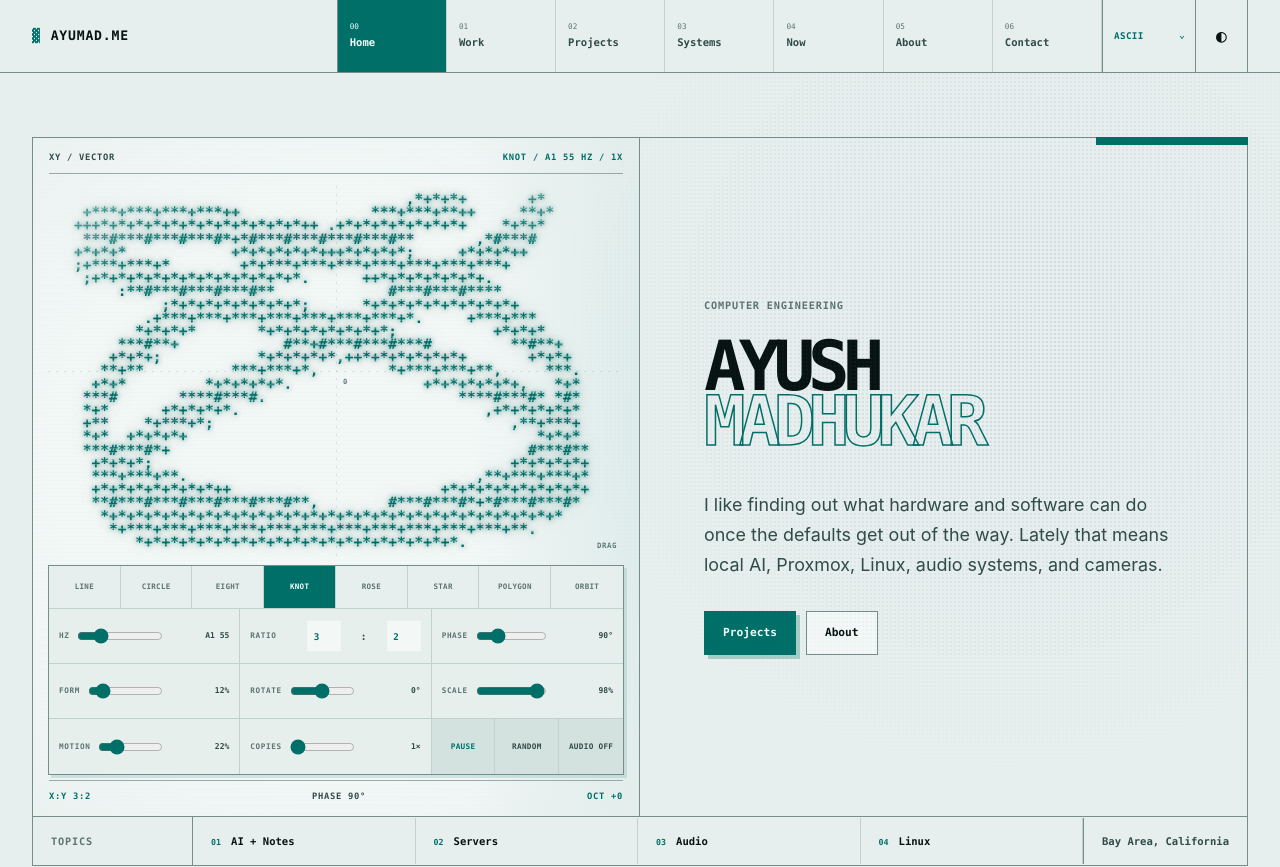
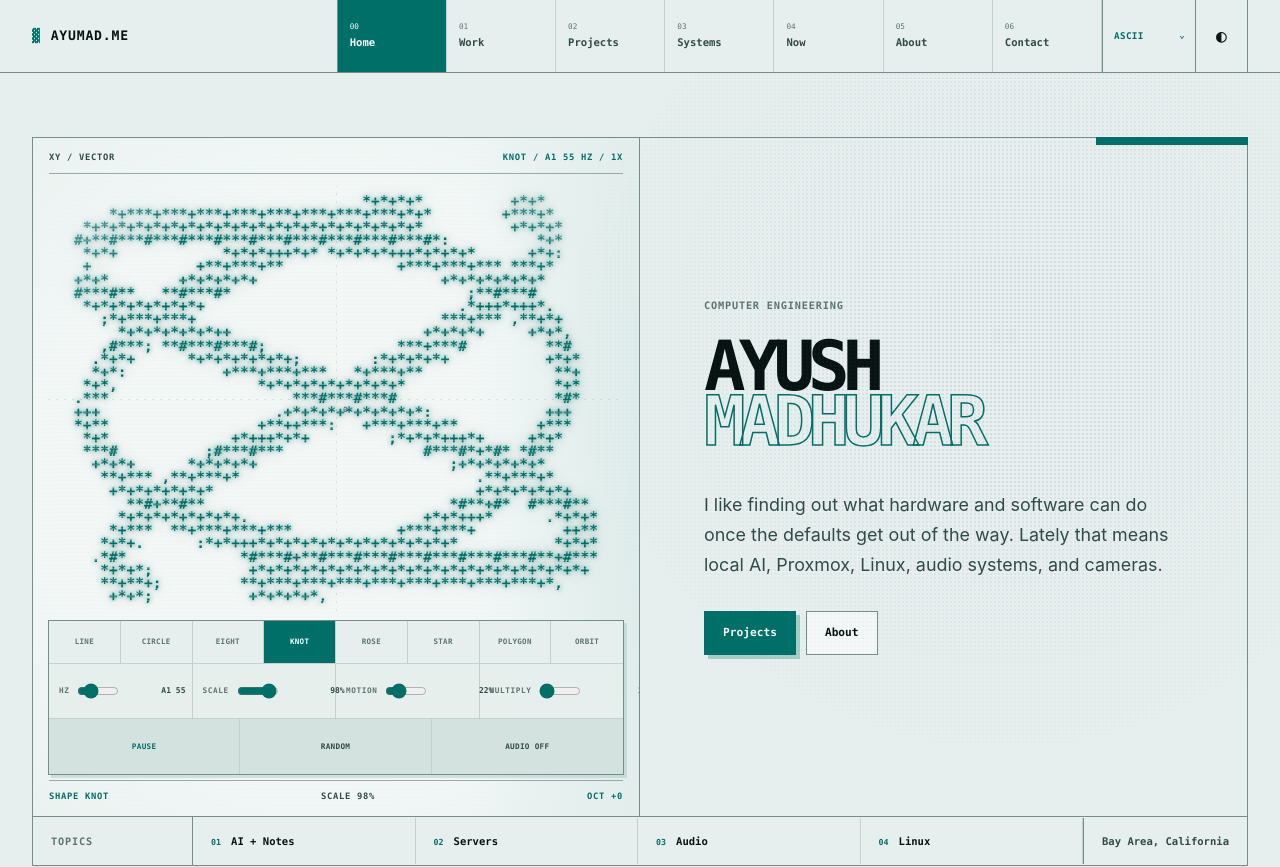
Before and after one commit to Ayumad/ayumad.me, a React (Vite) app: page / in a window 1280 px wide. Shown: the top 867 px of the page. Built offline with nearby package versions, Linux system fonts and the light colour scheme.

Commit message:
Curate oscilloscope controls

```diff
--- a/src/AsciiOscilloscope.tsx
+++ b/src/AsciiOscilloscope.tsx
@@ -1,9 +1,4 @@
-import {
-  type PointerEvent as ReactPointerEvent,
-  useEffect,
-  useRef,
-  useState,
-} from "react";
+import { useEffect, useRef, useState } from "react";
 import { useReducedMotion } from "motion/react";
 import { useRenderMode } from "./renderMode";
 
@@ -144,7 +139,7 @@ const presets: Preset[] = [
     yRatio: 1,
     phaseDegrees: 0,
     form: 0.9,
-    rotationDegrees: -90,
+    rotationDegrees: 0,
     scale: 0.96,
     motion: 0.1,
   },
@@ -340,7 +335,7 @@ function signalPoint(
   );
   const localTheta =
     (copyPosition - Math.floor(copyPosition)) * Math.PI * 2;
-  const livePhase = settings.phase + time * settings.motion * 0.28;
+  const livePhase = settings.phase;
   const liveRotation = settings.rotation + time * settings.motion * 0.08;
   let point: Point;
 
@@ -505,20 +500,11 @@ export default function AsciiOscilloscope() {
   const renderNowRef = useRef<((clear?: boolean) => void) | null>(null);
   const audioGraphRef = useRef<AudioGraph | null>(null);
   const suspendTimerRef = useRef<number | null>(null);
-  const draggingRef = useRef(false);
   const elapsedRef = useRef(0);
   const runningRef = useRef(true);
   const audioEnabledRef = useRef(false);
   const [presetId, setPresetId] = useState<PresetId>(initialSettings.preset);
-  const [generator, setGenerator] = useState<GeneratorId>(
-    initialSettings.generator,
-  );
   const [frequency, setFrequency] = useState(initialSettings.frequency);
-  const [xRatio, setXRatio] = useState(initialSettings.xRatio);
-  const [yRatio, setYRatio] = useState(initialSettings.yRatio);
-  const [phaseDegrees, setPhaseDegrees] = useState(90);
-  const [form, setForm] = useState(initialSettings.form);
-  const [rotationDegrees, setRotationDegrees] = useState(0);
   const [scale, setScale] = useState(initialSettings.scale);
   const [motion, setMotion] = useState(initialSettings.motion);
   const [octave, setOctave] = useState(0);
@@ -772,13 +758,13 @@ export default function AsciiOscilloscope() {
   useEffect(() => {
     const nextSettings: SignalSettings = {
       preset: presetId,
-      generator,
+      generator: preset.generator,
       frequency,
-      xRatio,
-      yRatio,
-      phase: radians(phaseDegrees),
-      form,
-      rotation: radians(rotationDegrees),
+      xRatio: preset.xRatio,
+      yRatio: preset.yRatio,
+      phase: radians(preset.phaseDegrees),
+      form: preset.form,
+      rotation: radians(preset.rotationDegrees),
       scale,
       motion,
       copies,
@@ -794,13 +780,8 @@ export default function AsciiOscilloscope() {
     }
   }, [
     presetId,
-    generator,
+    preset,
     frequency,
-    xRatio,
-    yRatio,
-    phaseDegrees,
-    form,
-    rotationDegrees,
     scale,
     motion,
     copies,
@@ -904,71 +885,22 @@ export default function AsciiOscilloscope() {
 
   const applyPreset = (id: PresetId) => {
     const next = presets.find((item) => item.id === id) ?? defaultPreset;
+    elapsedRef.current = 0;
+    renderNowRef.current?.(true);
     setPresetId(next.id);
-    setGenerator(next.generator);
-    setXRatio(next.xRatio);
-    setYRatio(next.yRatio);
-    setPhaseDegrees(next.phaseDegrees);
-    setForm(next.form);
-    setRotationDegrees(next.rotationDegrees);
     setScale(next.scale);
     setMotion(next.motion);
   };
 
   const randomize = () => {
     const next = presets[Math.floor(Math.random() * presets.length)];
-    const pointBased =
-      next.generator === "star" || next.generator === "polygon";
+    const safeMotion = [0, 0.08, 0.14, 0.22, 0.32];
     elapsedRef.current = 0;
     setPresetId(next.id);
-    setGenerator(next.generator);
-    setXRatio(
-      pointBased
-        ? 3 + Math.floor(Math.random() * 7)
-        : 1 + Math.floor(Math.random() * 9),
-    );
-    setYRatio(1 + Math.floor(Math.random() * 5));
-    setPhaseDegrees(Math.round(Math.random() * 360));
-    setForm(Number((0.15 + Math.random() * 0.8).toFixed(2)));
-    setRotationDegrees(Math.round(-180 + Math.random() * 360));
-    setScale(Number((0.72 + Math.random() * 0.28).toFixed(2)));
-    setMotion(Number((0.04 + Math.random() * 0.66).toFixed(2)));
+    setScale(Number((0.84 + Math.random() * 0.14).toFixed(2)));
+    setMotion(safeMotion[Math.floor(Math.random() * safeMotion.length)]);
     setOctave(Math.floor(Math.random() * 4));
     setRunning(true);
-  };
-
-  const setFromPointer = (event: ReactPointerEvent<HTMLDivElement>) => {
-    const bounds = event.currentTarget.getBoundingClientRect();
-    const x = clamp((event.clientX - bounds.left) / bounds.width, 0, 1);
-    const y = clamp((event.clientY - bounds.top) / bounds.height, 0, 1);
-    setPhaseDegrees(Math.round(x * 360));
-    setForm(Math.round((1 - y) * 100) / 100);
-  };
-
-  const onPointerDown = (event: ReactPointerEvent<HTMLDivElement>) => {
-    draggingRef.current = true;
-    event.currentTarget.setPointerCapture?.(event.pointerId);
-    setFromPointer(event);
-  };
-
-  const onPointerMove = (event: ReactPointerEvent<HTMLDivElement>) => {
-    if (!draggingRef.current) return;
-    setFromPointer(event);
-  };
-
-  const onPointerEnd = (event: ReactPointerEvent<HTMLDivElement>) => {
-    draggingRef.current = false;
-    if (event.currentTarget.hasPointerCapture?.(event.pointerId)) {
-      event.currentTarget.releasePointerCapture(event.pointerId);
-    }
-  };
-
-  const updateRatio = (
-    value: string,
-    setter: (next: number) => void,
-  ) => {
-    const parsed = Number(value);
-    if (Number.isFinite(parsed)) setter(Math.round(clamp(parsed, 1, 9)));
   };
 
   return (
@@ -978,9 +910,8 @@ export default function AsciiOscilloscope() {
     >
       <figcaption id="oscilloscope-description" className="sr-only">
         An interactive real-time ASCII XY oscilloscope instrument. Choose a
-        geometric shape, change its frequency and geometry, multiply it into
-        octave copies, drag the trace, or use the controls. Stereo audio is
-        muted by default.
+        curated geometric shape, tune its note, scale, motion, and multiplier,
+        or enable optional stereo audio. Audio is muted by default.
       </figcaption>
 
       <div className="scope-header" aria-hidden="true">
@@ -994,17 +925,12 @@ export default function AsciiOscilloscope() {
       <div
         className="scope-stage"
         ref={containerRef}
-        onPointerDown={onPointerDown}
-        onPointerMove={onPointerMove}
-        onPointerUp={onPointerEnd}
-        onPointerCancel={onPointerEnd}
         aria-hidden="true"
       >
         <div className="scope-axis scope-axis-x" />
         <div className="scope-axis scope-axis-y" />
         <pre className="oscilloscope-grid" ref={outputRef} />
         <span className="scope-origin">0</span>
-        <span className="scope-drag">DRAG</span>
       </div>
 
       <div className="scope-controls">
@@ -1044,79 +970,12 @@ export default function AsciiOscilloscope() {
           </output>
         </label>
 
-        <div
-          className="scope-control scope-ratio"
-          role="group"
-          aria-labelledby="scope-ratio-label"
-        >
-          <span id="scope-ratio-label">Ratio</span>
-          <input
-            aria-label="X ratio"
-            type="number"
-            min="1"
-            max="9"
-            value={xRatio}
-            onChange={(event) => updateRatio(event.target.value, setXRatio)}
-          />
-          <span aria-hidden="true">:</span>
-          <input
-            aria-label="Y ratio"
-            type="number"
-            min="1"
-            max="9"
-            value={yRatio}
-            onChange={(event) => updateRatio(event.target.value, setYRatio)}
-          />
-        </div>
-
-        <label className="scope-control">
-          <span>Phase</span>
-          <input
-            aria-label="Phase"
-            type="range"
-            min="0"
-            max="360"
-            step="1"
-            value={phaseDegrees}
-            onChange={(event) => setPhaseDegrees(Number(event.target.value))}
-          />
-          <output>{phaseDegrees}°</output>
-        </label>
-
-        <label className="scope-control">
-          <span>Form</span>
-          <input
-            aria-label="Form"
-            type="range"
-            min="0"
-            max="1"
-            step="0.01"
-            value={form}
-            onChange={(event) => setForm(Number(event.target.value))}
-          />
-          <output>{Math.round(form * 100)}%</output>
-        </label>
-
-        <label className="scope-control">
-          <span>Rotate</span>
-          <input
-            aria-label="Rotation"
-            type="range"
-            min="-180"
-            max="180"
-            step="1"
-            value={rotationDegrees}
-            onChange={(event) => setRotationDegrees(Number(event.target.value))}
-          />
-          <output>{rotationDegrees}°</output>
-        </label>
-
         <label className="scope-control">
           <span>Scale</span>
           <input
             aria-label="Scale"
             type="range"
-            min="0.55"
+            min="0.7"
             max="1"
             step="0.01"
             value={scale}
@@ -1140,9 +999,9 @@ export default function AsciiOscilloscope() {
         </label>
 
         <label className="scope-control">
-          <span>Copies</span>
+          <span>Multiply</span>
           <input
-            aria-label="Copies"
+            aria-label="Multiplier"
             type="range"
             min="0"
             max="3"
@@ -1179,8 +1038,8 @@ export default function AsciiOscilloscope() {
       </div>
 
       <div className="scope-footer" aria-hidden="true">
-        <span>X:Y {xRatio}:{yRatio}</span>
-        <span>PHASE {phaseDegrees}°</span>
+        <span>SHAPE {preset.label}</span>
+        <span>SCALE {Math.round(scale * 100)}%</span>
         <span>OCT +{octave}</span>
       </div>
     </figure>
--- a/src/styles.css
+++ b/src/styles.css
@@ -658,10 +658,8 @@ main {
 .scope-stage {
   position: absolute;
   z-index: 2;
-  inset: 48px 15px 260px;
+  inset: 48px 15px 205px;
   overflow: hidden;
-  cursor: crosshair;
-  touch-action: none;
 }
 
 .oscilloscope-grid {
@@ -719,15 +717,6 @@ main {
   font: 600 0.45rem/1 var(--mono);
 }
 
-.scope-drag {
-  position: absolute;
-  right: 7px;
-  bottom: 7px;
-  color: var(--muted);
-  font: 700 0.46rem/1 var(--mono);
-  letter-spacing: 0.08em;
-}
-
 .scope-controls {
   position: absolute;
   z-index: 7;
@@ -735,7 +724,7 @@ main {
   bottom: 41px;
   left: 15px;
   display: grid;
-  grid-template-columns: repeat(3, minmax(0, 1fr));
+  grid-template-columns: repeat(4, minmax(0, 1fr));
   border: 1px solid var(--line);
   background: color-mix(in srgb, var(--bg) 92%, transparent);
   box-shadow: 3px 3px 0 color-mix(in srgb, var(--cyan) 14%, transparent);
@@ -756,13 +745,11 @@ main {
   border-bottom: 1px solid var(--fine);
 }
 
-.scope-controls > :nth-child(4),
-.scope-controls > :nth-child(7),
-.scope-controls > :nth-child(10) {
+.scope-controls > :nth-child(5) {
   border-right: 0;
 }
 
-.scope-controls > :nth-child(n + 8) {
+.scope-controls > .scope-actions {
   border-bottom: 0;
 }
 
@@ -834,34 +821,13 @@ main {
   text-align: right;
 }
 
-.scope-ratio {
-  grid-template-columns: auto 34px auto 34px;
-}
-
-.scope-ratio input[type="number"] {
-  width: 34px;
-  min-height: 30px;
-  padding: 0 3px;
-  border: 0;
-  border-radius: 0;
-  background: var(--surface);
-  color: var(--cyan);
-  font: 700 0.58rem/1 var(--mono);
-  text-align: center;
-}
-
-.scope-ratio > span:nth-of-type(2) {
-  color: var(--soft);
-  font-size: 0.64rem;
-  text-align: center;
-}
-
 .scope-actions {
   display: grid;
   min-width: 0;
   min-height: 55px;
+  grid-column: 1 / -1;
   grid-template-columns: repeat(3, 1fr);
-  border-right: 1px solid var(--fine);
+  border-right: 0;
 }
 
 .scope-actions button {
@@ -2282,7 +2248,7 @@ main {
   }
 
   .hero-art {
-    min-height: 780px;
+    min-height: 720px;
   }
 
   .oscilloscope-grid {
@@ -2297,7 +2263,7 @@ main {
   }
 
   .scope-stage {
-    bottom: 385px;
+    bottom: 296px;
     inset-inline: 8px;
   }
 
@@ -2318,14 +2284,8 @@ main {
 
   .scope-controls > :nth-child(3),
   .scope-controls > :nth-child(5),
-  .scope-controls > :nth-child(7),
-  .scope-controls > :nth-child(9),
   .scope-controls > .scope-actions {
     border-right: 0;
-  }
-
-  .scope-controls > :nth-child(n + 8) {
-    border-bottom: 1px solid var(--fine);
   }
 
   .scope-actions {
```
Also changed, not shown: 2 other files (tests, documents, lock files or other folders).
